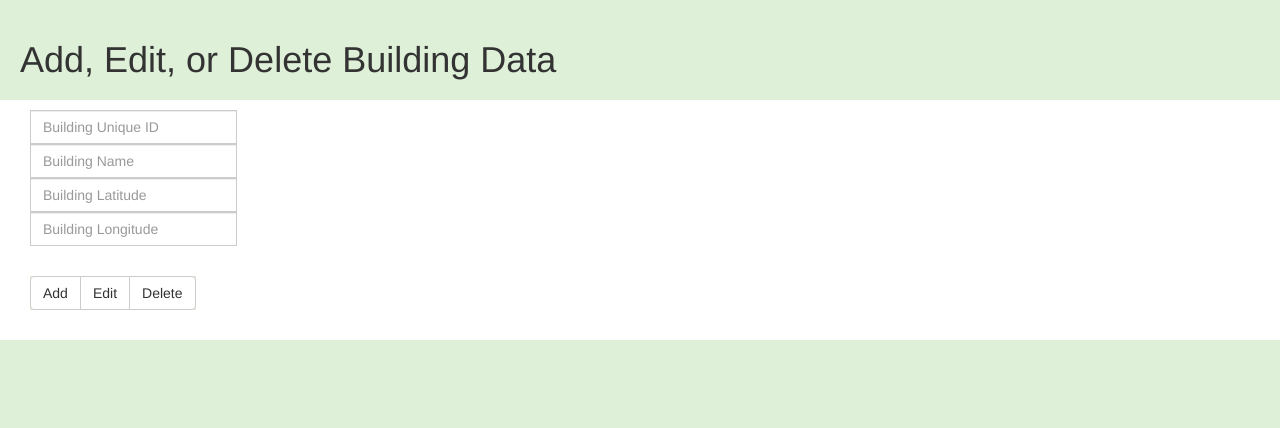
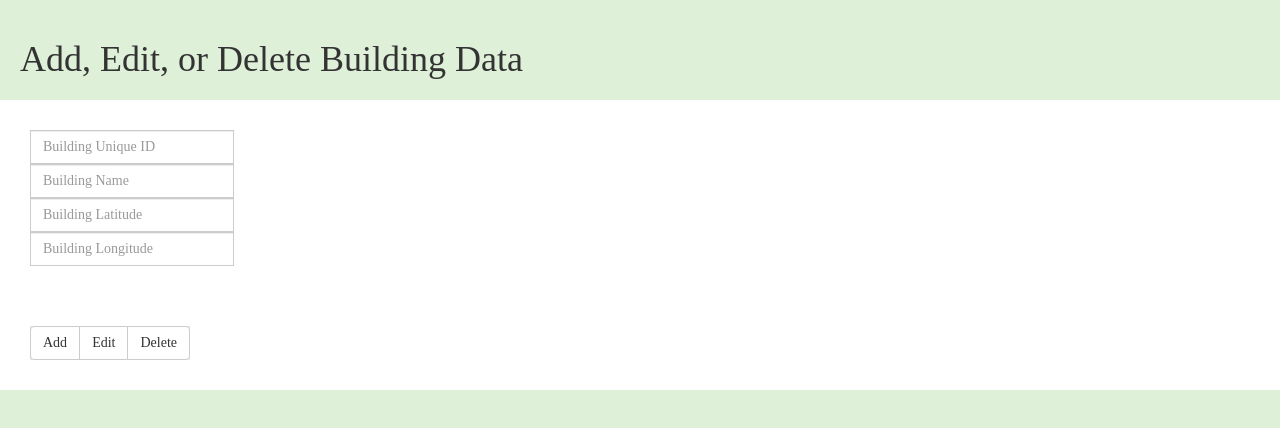
Before and after one commit to Utsav2/CS411-Project, a website: page templates/admin.html in a window 1280 px wide. Drawn offline with nearby package versions, Linux system fonts and the light colour scheme.

Commit message:
admin c3

```diff
--- a/static/admin.css
+++ b/static/admin.css
@@ -1,17 +1,25 @@
+/*
+border #d9e9c6
+background #dff0d8
+*/
+
 *{
+	font-family: GrassHopper;
 	background-color: #dff0d8;
+
 
 }
 
 h1 {
+
+	font-family: GrassHopper;
+	font-style: bold;
 	padding: 20px;
 
 }
-/*border #d9e9c6
-background #dff0d8
-*/
+
 div {
-	display : block;
+	margin-top : 30px;
 	margin-left: 30px;
 	margin-bottom : 30px;
 }
--- a/templates/admin.html
+++ b/templates/admin.html
@@ -8,16 +8,17 @@
 	</head>
 	<body>
 		<h1>Add, Edit, or Delete Building Data</h1>
-		<div class="input-group">
+		<div id="input" class="input-group">
 			<p><input name="buildinput" type="text" class="form-control" placeholder = "Building Unique ID"></input></p>
 			<p><input name="nameinput" type="text" class="form-control" placeholder = "Building Name"></input></p>
 			<p><input name="latinput" type="text" class="form-control" placeholder = "Building Latitude"></input></p>
 			<p><input name="longinput" type="text" class="form-control" placeholder = "Building Longitude"></input></p>
 		</div>
-		<div class="btn-group">
+		<div id="buttons" class="btn-group">
 			<button type="button" class="btn btn-default">Add</button>
 			<button type="button" class="btn btn-default">Edit</button>
 			<button type="button" class="btn btn-default">Delete</button>
 		</div>
+	</body>
 
 </html>
```
